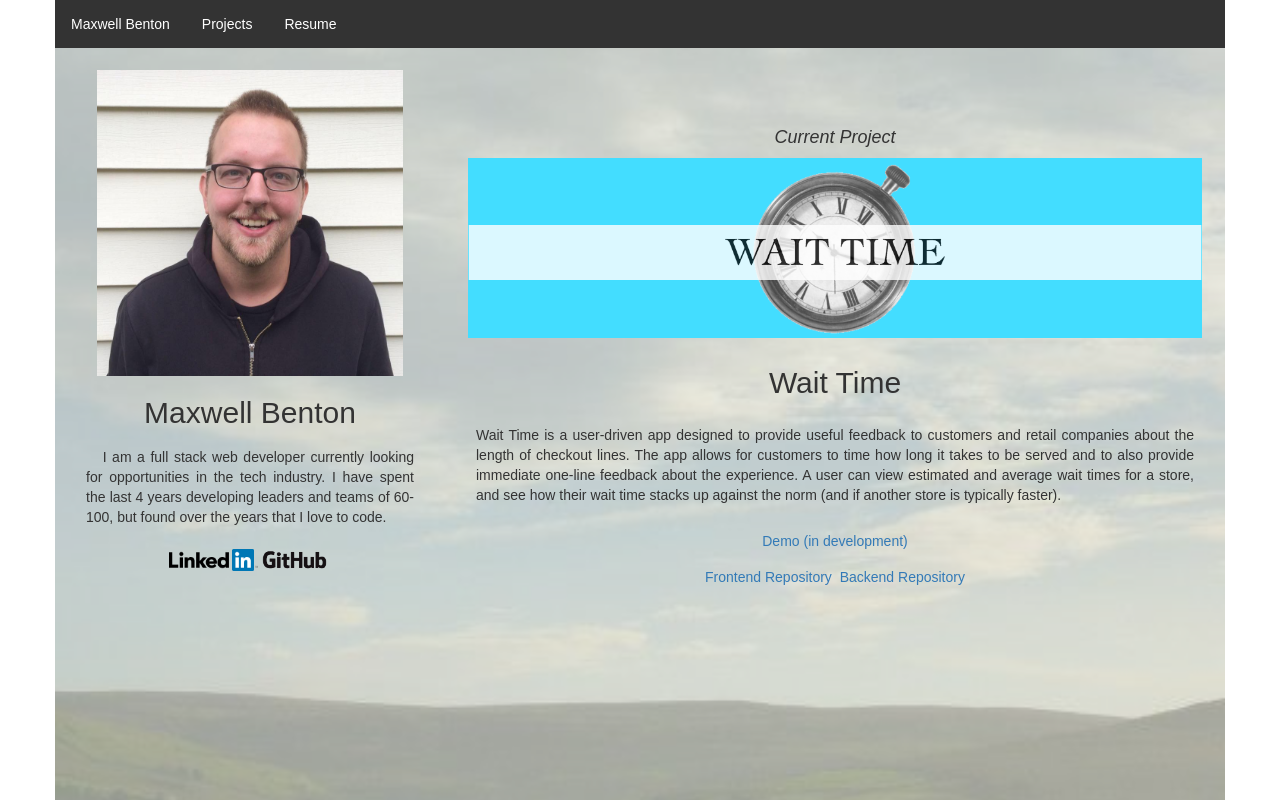
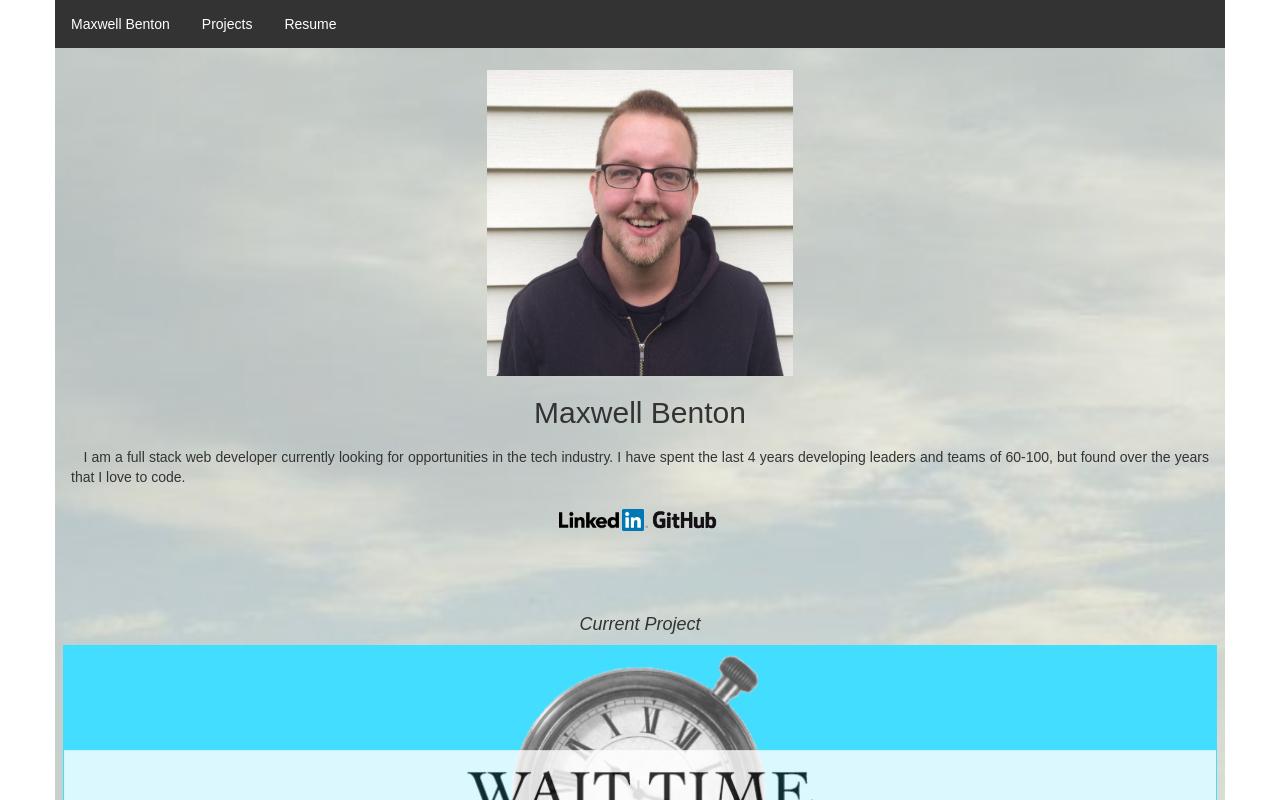
Before and after one commit to maxwellbenton/rockland-paper-copy, a React (Create React App) app: page / in a window 1280 px wide. Shown: the top 800 px of the page. Built offline with nearby package versions, Linux system fonts and the light colour scheme.

Commit message:
react-create-app on Heroku

```diff
--- a/src/App.js
+++ b/src/App.js
@@ -58,7 +58,7 @@ class App extends Component {
              <Route exact path="/" render={() => {
                 return  <div>
                           <div className="row main ">
-                            <div className="col-md-4 col-sm-4">
+                            <div className="col">
                                 <div className="card" >
                                   <img className="selfie" src="/photos/me.jpg" alt="self shot" />
                                   <div className="card-block">
@@ -73,7 +73,7 @@ class App extends Component {
                                 </div>
 
                             </div>
-                            <div className="col-md-8 col-sm-8">
+                            <div className="col">
                               <div className="curProject">
                                 <h4><em>Current Project</em></h4>
                                 <div className="card">
--- a/src/index.css
+++ b/src/index.css
@@ -61,7 +61,7 @@ body {
     position: relative;
     font-family: sans-serif;
     background-color: rgba(255, 255, 255, 0.5);
-    height:100vh;
+
     min-height: 300px;
 
   }
```
